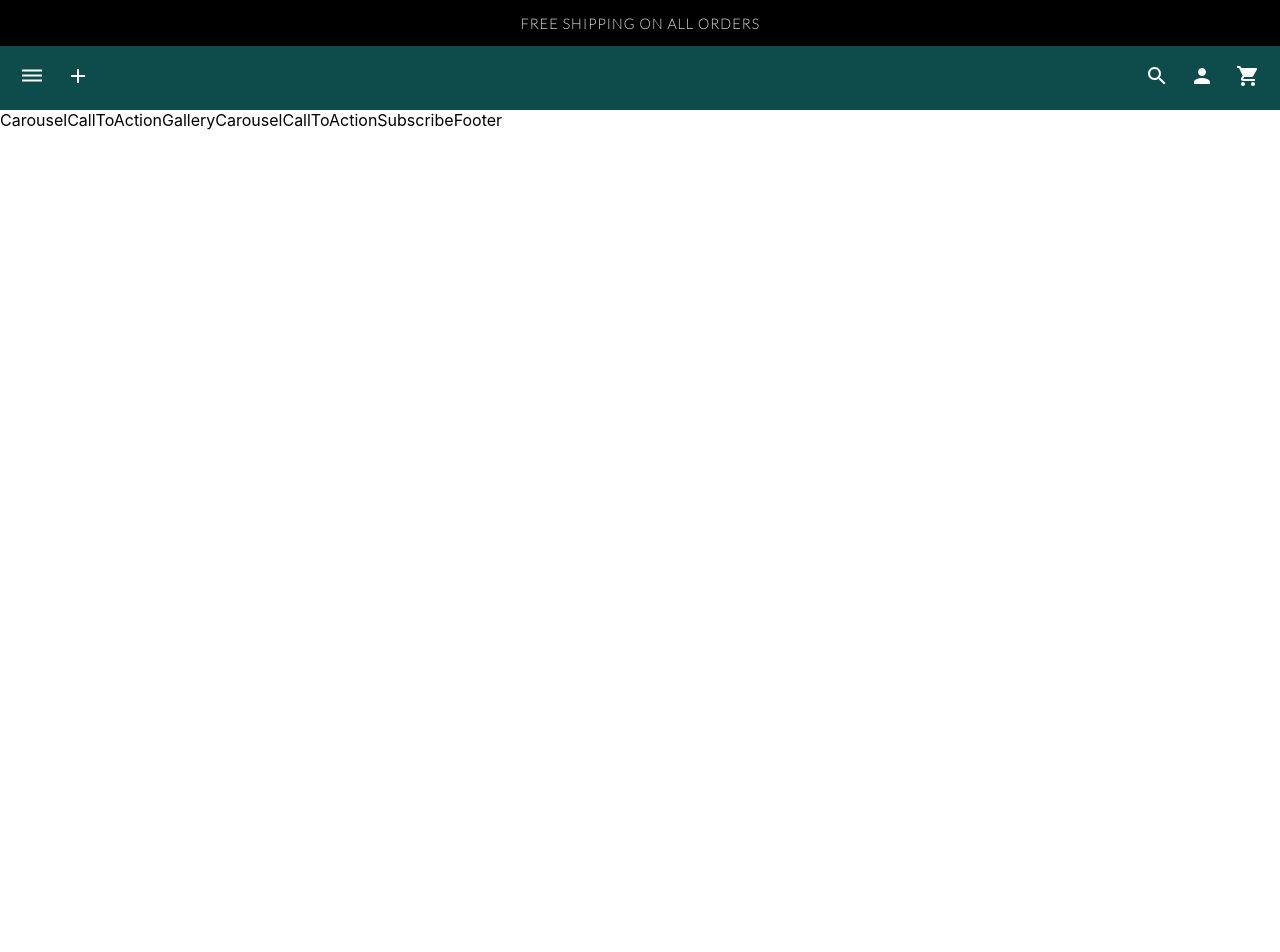
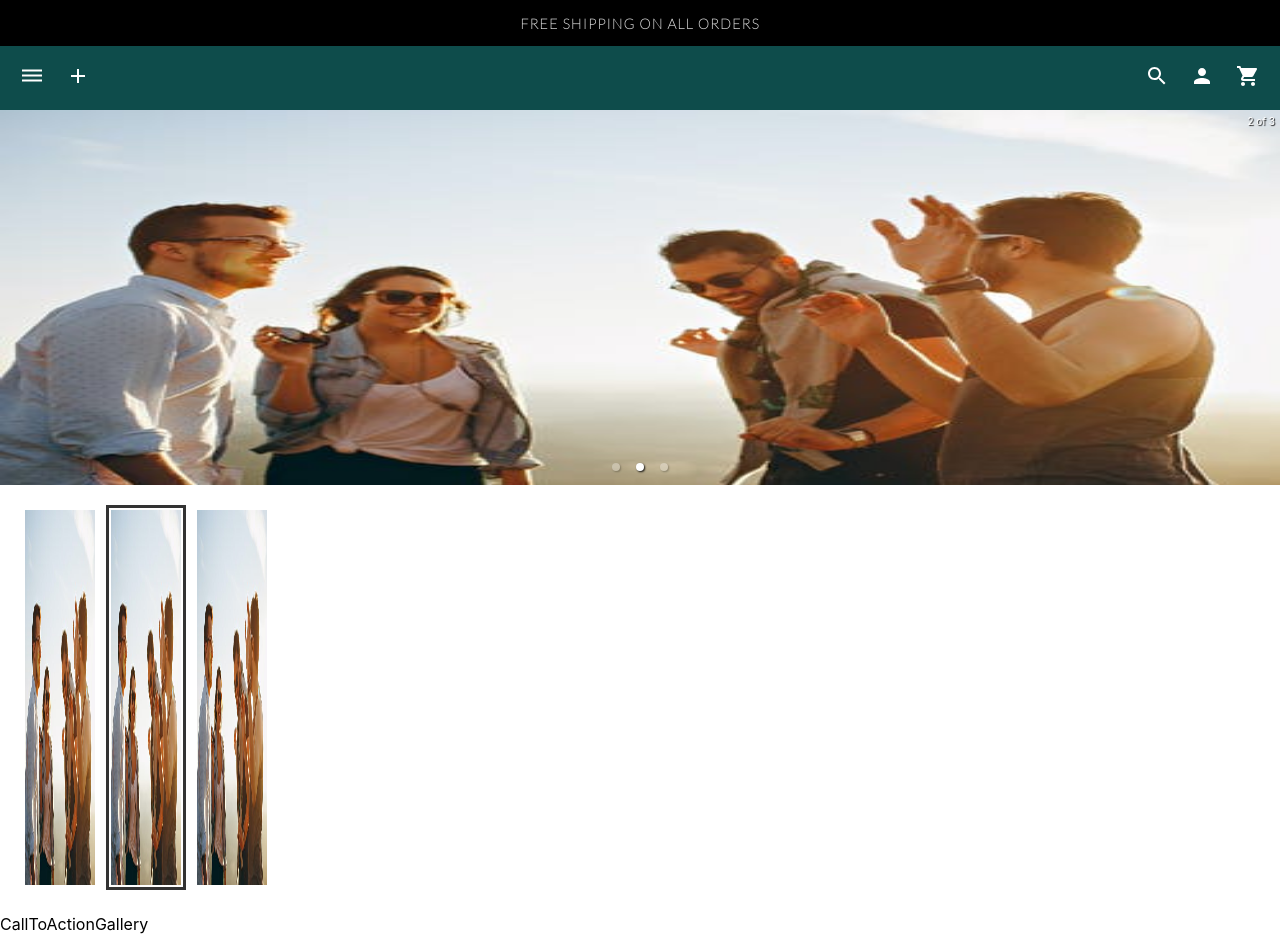
Before and after one commit to jettdembin/ecommerce, a React (Create React App) app: page / in a window 1280 px wide. Shown: the top 952 px of the page. Before the commit the page ends 800 px from the top, so only its background shows below. Built offline with nearby package versions, Linux system fonts and the light colour scheme.

Commit message:
working herocarousel

```diff
--- a/package.json
+++ b/package.json
@@ -13,6 +13,7 @@
     "@testing-library/user-event": "^13.5.0",
     "react": "^17.0.2",
     "react-dom": "^17.0.2",
+    "react-responsive-carousel": "^3.2.23",
     "react-scripts": "^5.0.0",
     "web-vitals": "^2.1.4"
   },
--- a/src/App.js
+++ b/src/App.js
@@ -3,9 +3,10 @@ import './App.css';
 
 import PromoBar from "./PromoBar"
 import Nav from "./Nav"
-import Carousel from "./Carousel"
+import HeroCarousel from "./HeroCarousel"
 import CallToAction from "./CallToAction"
 import Gallery from "./Gallery"
+import ProductCarousel from "./ProductCarousel"
 import Subscribe from "./Subscribe"
 import Footer from "./Footer"
 
@@ -15,10 +16,10 @@ function App() {
     <div className="App">
       <PromoBar></PromoBar>
       <Nav></Nav>
-      <Carousel></Carousel>
+      <HeroCarousel></HeroCarousel>
       <CallToAction></CallToAction>
       <Gallery></Gallery>
-      <Carousel></Carousel>
+      <ProductCarousel></ProductCarousel>
       <img src="" alt="" />
       <CallToAction></CallToAction>
       <Subscribe></Subscribe>
--- a/src/Carousel.js
+++ /dev/null
@@ -1,11 +0,0 @@
-import React from "react";
-
-function Carousel() {
-  return (
-    <>
-    Carousel
-    </>
-  )
-}
-
-export default Carousel
--- /dev/null
+++ b/src/HeroCarousel.css
@@ -0,0 +1,7 @@
+.HeroCarousel-main-slide {
+
+}
+
+.carousel .thumb {
+ display: none;
+}
--- /dev/null
+++ b/src/HeroCarousel.js
@@ -0,0 +1,30 @@
+import React from "react";
+import "./HeroCarousel.css";
+
+import { Carousel } from 'react-responsive-carousel';
+import 'react-responsive-carousel/lib/styles/carousel.min.css'
+
+import bk1 from "./images/bk1.jpeg";
+
+
+function HeroCarousel() {
+  return (
+    <Carousel className="HeroCarousel-main-slide" showArrows={false} infiniteLoop={true} autoPlay={true} interval={3000}>
+        <div>
+            <img src={bk1} height="375px"/>
+        </div>
+        <div>
+            <img src={bk1} height="375px" />
+        </div>
+        <div>
+            <img src={bk1} height="375px" />
+        </div>
+    </Carousel>
+);
+}
+
+export default HeroCarousel;
+
+// Don't forget to include the css in your page
+// <link rel="stylesheet" href="carousel.css"/>
+// Begin DemoSliderControls
--- /dev/null
+++ b/src/ProductCarousel.js
@@ -0,0 +1,20 @@
+import React from "react";
+import "./ProductCarousel";
+
+function ProductCarousel() {
+  return (
+    <div className="Carousel">
+      <div className="Carousel-img-wrapper">
+        <img src=""/>
+      </div>
+      <div className="Carousel-img-wrapper">
+        <img src=""/>
+      </div>
+      <div className="Carousel-img-wrapper">
+        <img src=""/>
+      </div>
+    </div>
+  )
+}
+
+export default ProductCarousel;
--- a/src/index.js
+++ b/src/index.js
@@ -3,6 +3,7 @@ import ReactDOM from 'react-dom';
 import './index.css';
 import App from './App';
 import reportWebVitals from './reportWebVitals';
+
 
 ReactDOM.render(
   <React.StrictMode>
@@ -11,6 +12,7 @@ ReactDOM.render(
   document.getElementById('root')
 );
 
+
 // If you want to start measuring performance in your app, pass a function
 // to log results (for example: reportWebVitals(console.log))
 // or send to an analytics endpoint. Learn more: https://bit.ly/CRA-vitals
```
Also changed, not shown: src/App.css (line endings or trailing spaces), 1 other file (tests, documents, lock files or other folders).
